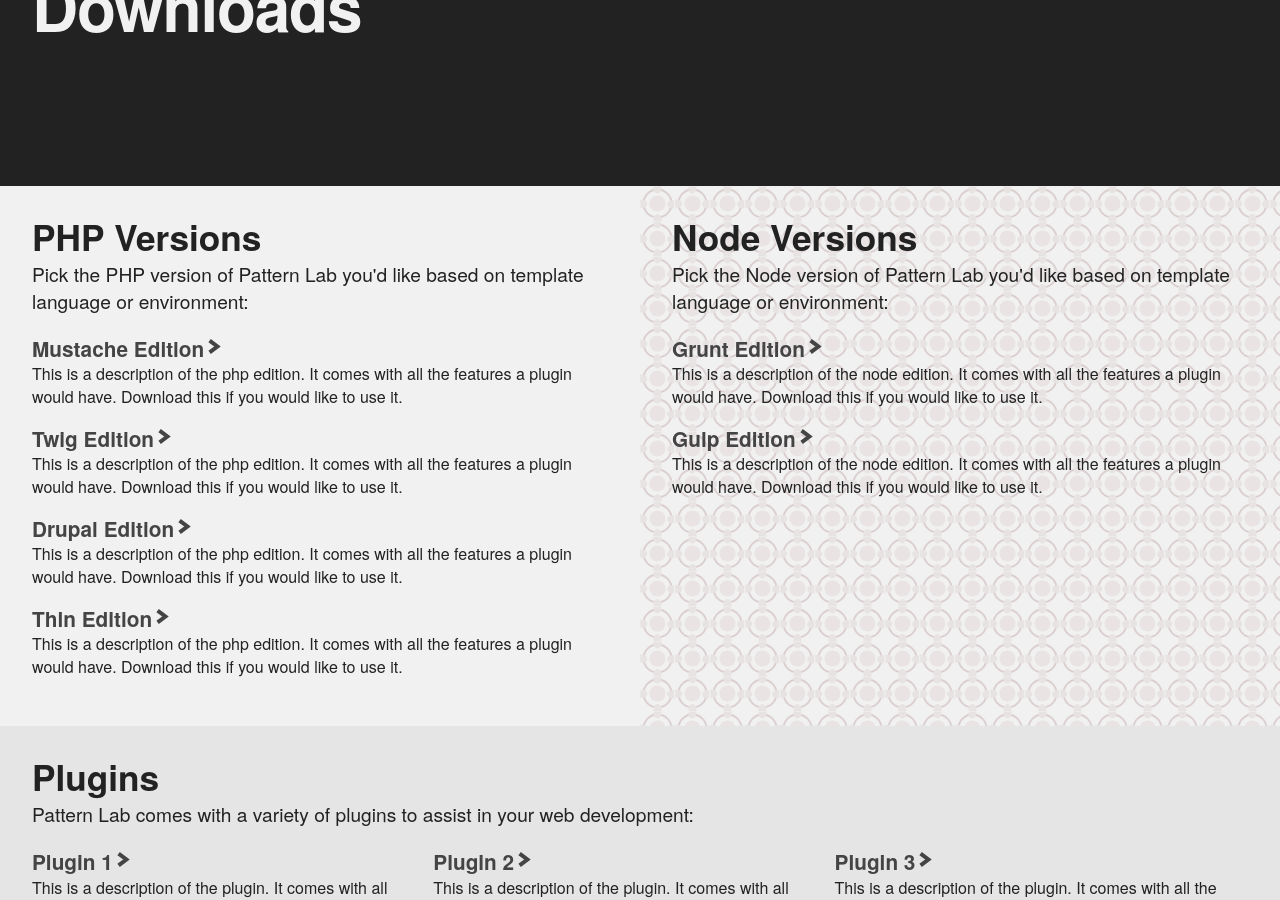
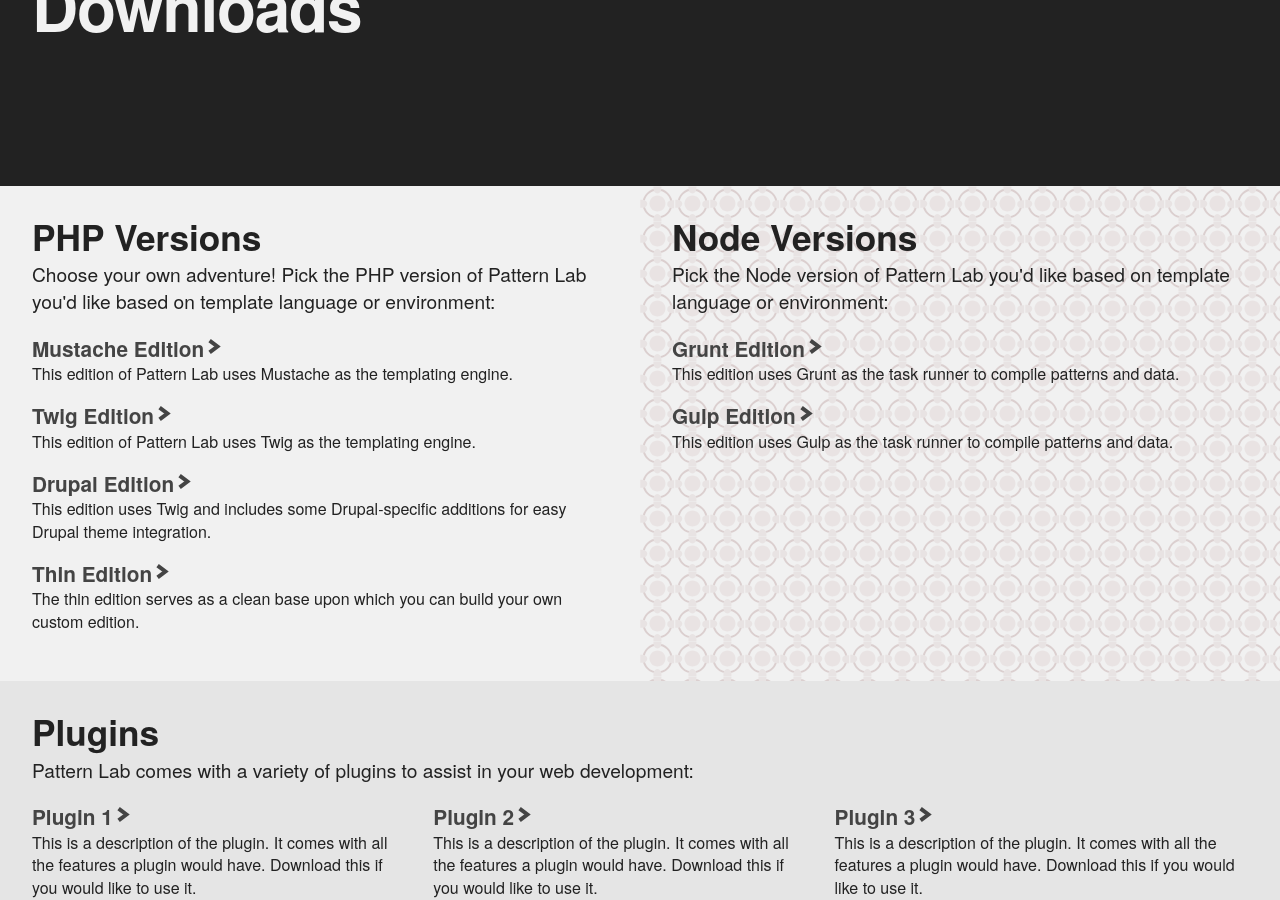
Before and after one commit to pattern-lab/website, a Jekyll site: the page built from download.html, in a window 1280 px wide and 900 px high, scrolled down 249 px. Built offline with Jekyll 4.4.1, drawn with Linux system fonts in a browser that asks for light colours; comment, search, counter and statistics services are not loaded.

Commit message:
Update download text

```diff
--- a/download.html
+++ b/download.html
@@ -12,23 +12,23 @@
 
         <div class="tile tile--flex">
     	    <h2 class="section__title">PHP Versions</h2>
-	        <p>Pick the PHP version of Pattern Lab you'd like based on template language or environment:</p>
+	        <p>Choose your own adventure! Pick the PHP version of Pattern Lab you'd like based on template language or environment:</p>
             <ul class="link-desc-list">
 				<li class="link-desc__item">
 					<a class="link-desc-list__link" href="https://github.com/pattern-lab/patternlab-php">Mustache Edition</a>
-					<p class="link-desc-list__desc">This is a description of the php edition. It comes with all the features a plugin would have. Download this if you would like to use it.</p>
+					<p class="link-desc-list__desc">This edition of Pattern Lab uses Mustache as the templating engine.</p>
 				</li>
 				<li class="link-desc-list__item">
 					<a class="link-desc-list__link" href="https://github.com/pattern-lab/edition-php-twig-standard">Twig Edition</a>
-					<p class="link-desc-list__desc">This is a description of the php edition. It comes with all the features a plugin would have. Download this if you would like to use it.</p>
+					<p class="link-desc-list__desc">This edition of Pattern Lab uses Twig as the templating engine.</p>
 				</li>
 				<li class="link-desc-list__item">
 					<a class="link-desc-list__link" href="https://github.com/pattern-lab/edition-php-drupal-standard">Drupal Edition</a>
-					<p class="link-desc-list__desc">This is a description of the php edition. It comes with all the features a plugin would have. Download this if you would like to use it.</p>
+					<p class="link-desc-list__desc">This edition uses Twig and includes some Drupal-specific additions for easy Drupal theme integration.</p>
 				</li>
 				<li class="link-desc-list__item">
 					<a class="link-desc-list__link" href="https://github.com/pattern-lab/edition-php-thin">Thin Edition</a>
-					<p class="link-desc-list__desc">This is a description of the php edition. It comes with all the features a plugin would have. Download this if you would like to use it.</p>
+					<p class="link-desc-list__desc">The thin edition serves as a clean base upon which you can build your own custom edition.</p>
 				</li>
 			</ul>
         </div>
@@ -43,11 +43,11 @@
 			<ul class="link-desc-list">
 				<li class="link-desc-list__item">
 					<a class="link-desc-list__link" href="https://github.com/pattern-lab/edition-node-grunt">Grunt Edition</a>
-					<p class="link-desc-list__desc">This is a description of the node edition. It comes with all the features a plugin would have. Download this if you would like to use it.</p>
+					<p class="link-desc-list__desc">This edition uses Grunt as the task runner to compile patterns and data.</p>
 				</li>
 				<li class="link-desc-list__item">
 					<a class="link-desc-list__link" href="https://github.com/pattern-lab/edition-node-gulp ">Gulp Edition</a>
-					<p class="link-desc-list__desc">This is a description of the node edition. It comes with all the features a plugin would have. Download this if you would like to use it.</p>
+					<p class="link-desc-list__desc">This edition uses Gulp as the task runner to compile patterns and data.</p>
 				</li>
 			</ul>
         </div>
```
